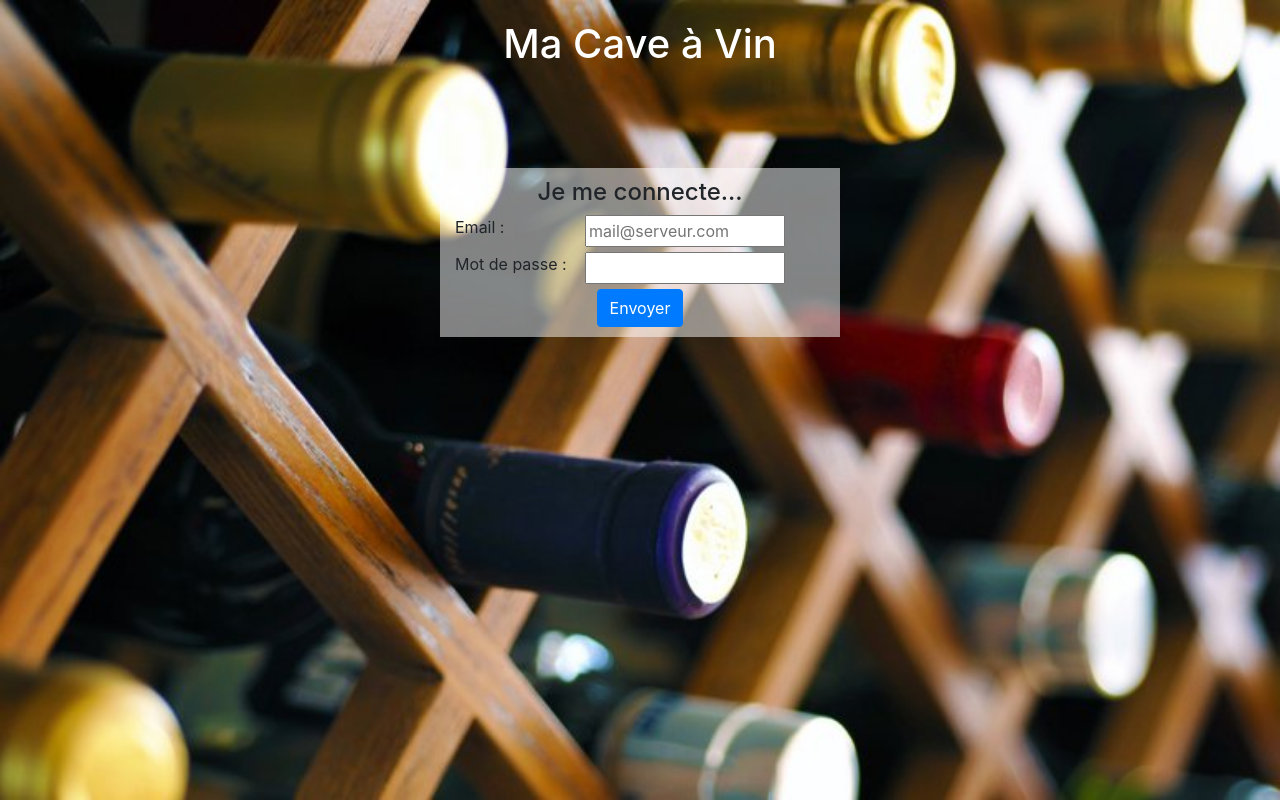
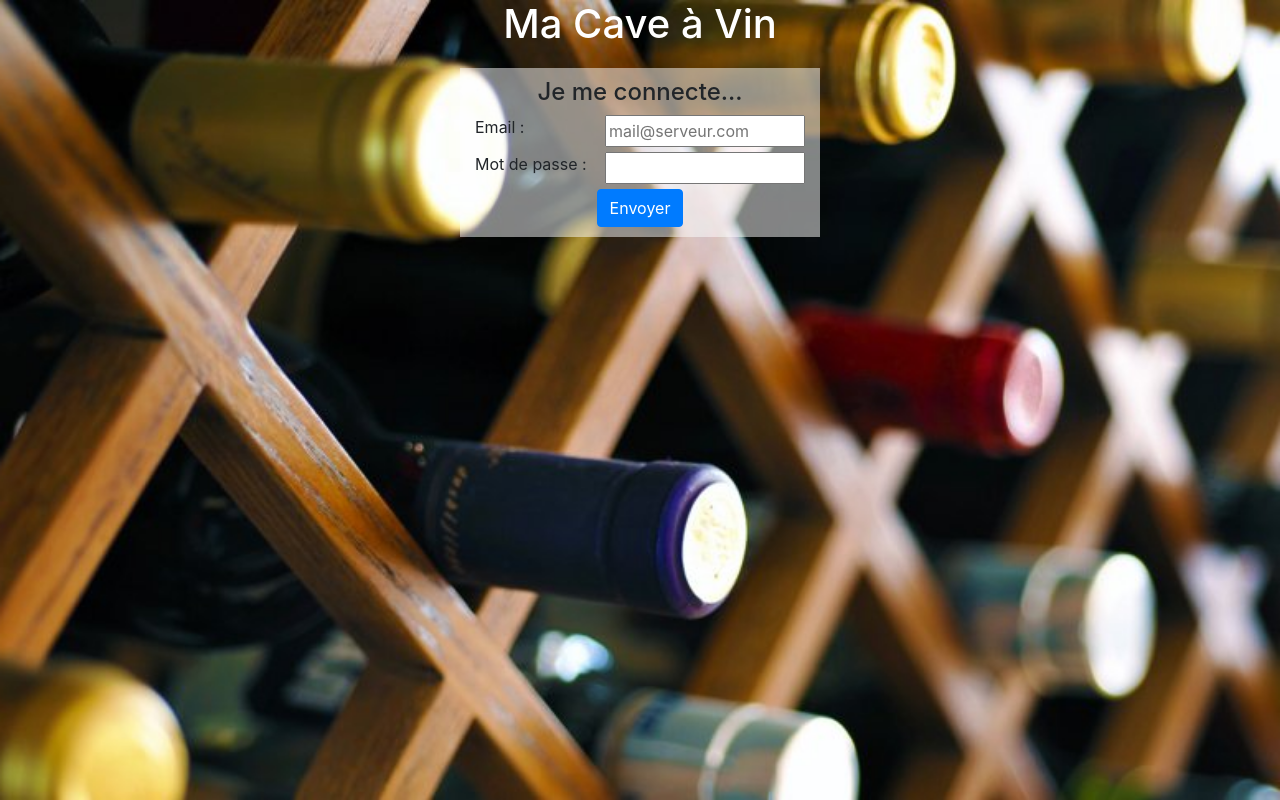
Before and after one commit to CSO-DEV/maCave, a React (Create React App) app in the folder client/: page / in a window 1280 px wide. Built offline with nearby package versions, Linux system fonts and the light colour scheme.

Commit message:
centrage fenetre de connexion

```diff
--- a/client/src/components/Connection/Connection.js
+++ b/client/src/components/Connection/Connection.js
@@ -23,23 +23,23 @@ function Connection(props) {
 
 
     return (
-        <Card.Body className="connectionContainer"
+        <div className="connectionContainer"
         style={{
             backgroundImage:"url(images/cave.jpg)",
         }}>
-            <div className="connexionTitle">
+            <div className="connectionTitle">
                 <h1>Ma Cave à Vin</h1>
             </div>
-            <div className="connexionSignIn">
+            <div className="connectionSignIn">
                 <h4>Je me connecte...</h4>
                 {tinyComponents.input("Email :","","","signInEmail","email","signInEmail","mail@serveur.com",true,"none","",dataholder)}
                 {tinyComponents.input("Mot de passe :","","","signInPwd","email","signInEmail","",true,10,TitleInputPwd,dataholder)}
-                <Button className='connexionSignInButton'
+                <Button className='connectionSignInButton'
                 onClick={()=>{
                     console.log("envoie");
                 }}>Envoyer</Button>
             </div>
-        </Card.Body>
+        </div>
     );
 }
 
--- a/client/src/components/Connection/style.scss
+++ b/client/src/components/Connection/style.scss
@@ -5,14 +5,14 @@
   background-size: cover;
   background-position: center;
   text-align: center;
-  .connexionTitle {
+  .connectionTitle {
     color: white;
   }
-  .connexionSignIn {
+  .connectionSignIn {
     background-color: rgba(255, 255, 255, 0.5);
-    width: 400px;
+    width: fit-content;
     text-align: center;
     padding: 10px;
-    margin: 100px auto;
+    margin: 20px auto;
   }
 }
```
